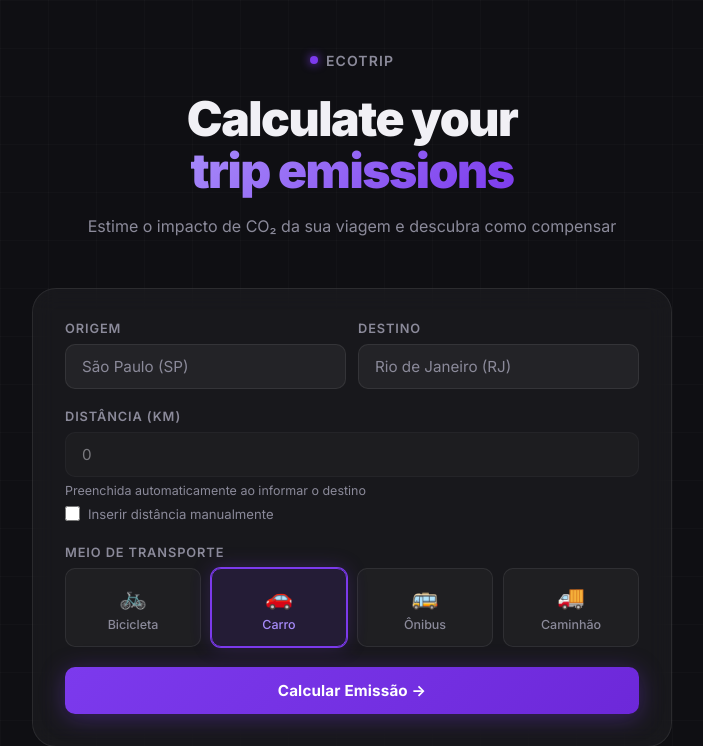
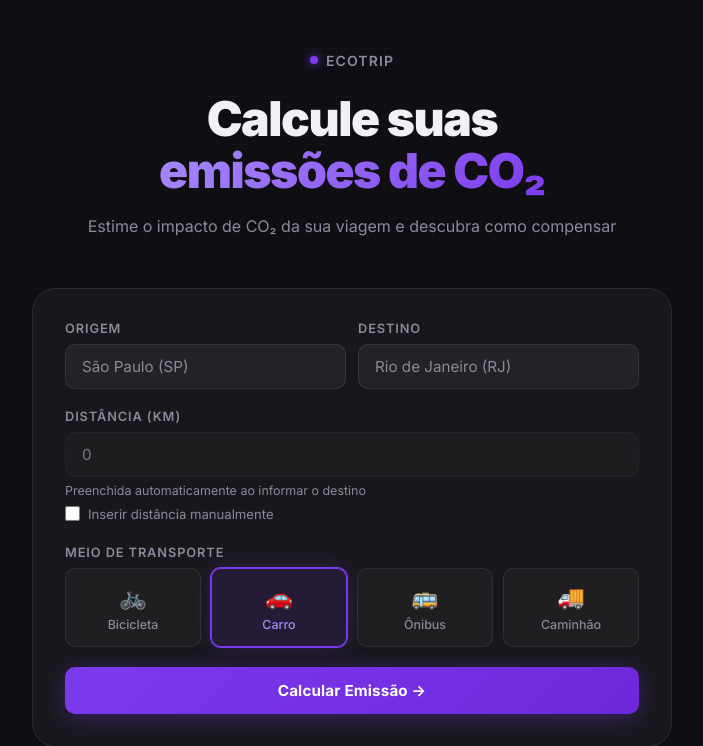
Before and after one commit to davidsonsilva/carbon-calculator, a Flask app: page / in a window 1280 px wide. Shown: the top 746 px of the page, without its empty margins (288-991 px from the left). Run offline with Flask 2, Linux system fonts and the light colour scheme.

Commit message:
Translate UI to PT-BR: headline and title
Co-Authored-By: Claude Sonnet 4.6 <noreply@anthropic.com>

```diff
--- a/docs/index.html
+++ b/docs/index.html
@@ -650,7 +650,7 @@
             <div class="logo-dot"></div>
             EcoTrip
         </div>
-        <h1>Calculate your<br><span>trip emissions</span></h1>
+        <h1>Calcule suas<br><span>emissões de CO₂</span></h1>
         <p>Estime o impacto de CO₂ da sua viagem e descubra como compensar</p>
     </header>
 
--- a/web/templates/index.html
+++ b/web/templates/index.html
@@ -650,7 +650,7 @@
             <div class="logo-dot"></div>
             EcoTrip
         </div>
-        <h1>Calculate your<br><span>trip emissions</span></h1>
+        <h1>Calcule suas<br><span>emissões de CO₂</span></h1>
         <p>Estime o impacto de CO₂ da sua viagem e descubra como compensar</p>
     </header>
 
```
